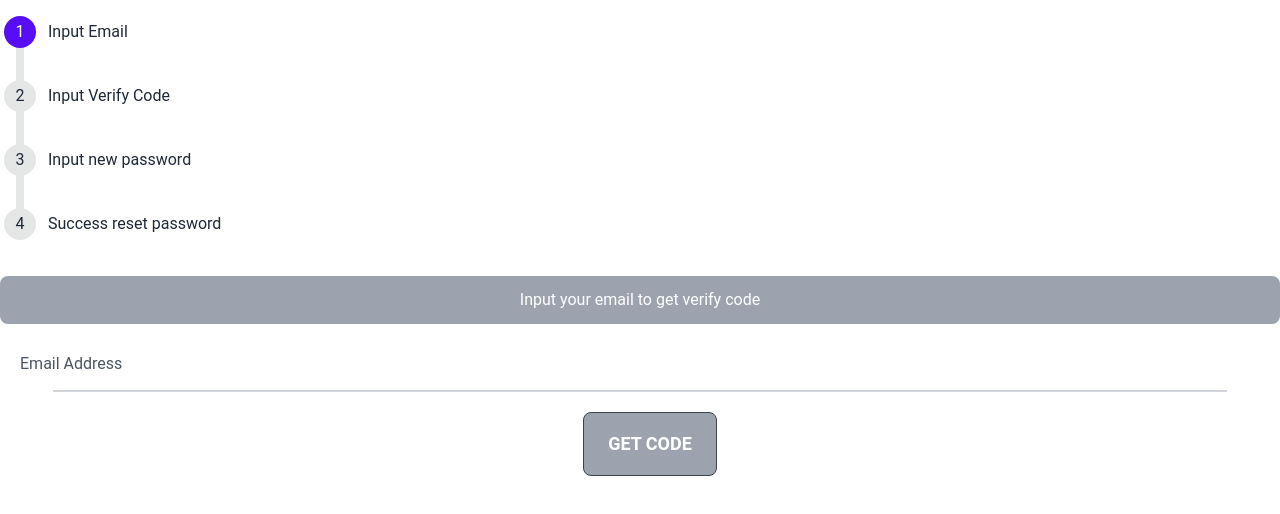
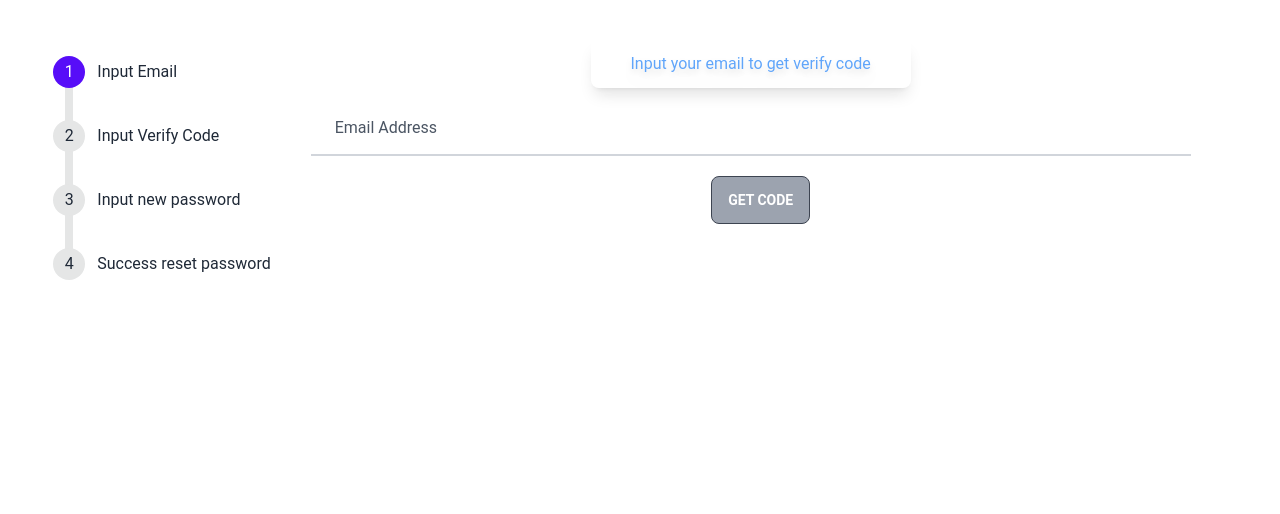
Before and after one commit to Ulvy2022/job_poster, a Vue app in the folder frontend/: page /resetPsw in a window 1280 px wide. Shown: the top 514 px of the page. Built offline with nearby package versions, Linux system fonts and the light colour scheme.

Commit message:
#7 : reset password '

```diff
--- a/frontend/src/components/login/loginForm.vue
+++ b/frontend/src/components/login/loginForm.vue
@@ -50,13 +50,13 @@
                                 id="exampleCheck3" checked />
                             <label class="form-check-label inline-block text-gray-800" for="exampleCheck2">Show password</label>
                         </div>
-                        <button class="text-blue-600" @click="show_register">
+                        <!-- <button class="text-blue-600" @click="show_register">
                             Register
-                        </button>
+                        </button> -->
 
                         <a
                              @click="forgotPassword"
-                            class="text-blue-600 hover:text-blue-700 focus:text-blue-700 active:text-blue-800 duration-200 transition ease-in-out">Forgot
+                            class="cursor-pointer hover:underline hover:underline-offset-1 text-blue-600 hover:text-blue-700 focus:text-blue-700 active:text-blue-800 duration-200 transition ease-in-out">Forgot
                         password?</a>
                     </div>
 
--- a/frontend/src/components/stepResetPsw/stepForm.vue
+++ b/frontend/src/components/stepResetPsw/stepForm.vue
@@ -1,11 +1,15 @@
 <template>
+    <div class="w-full lg:flex justify-center mt-10">
             <ul class="steps steps-vertical mb-5">
                 <li class="step step-primary">Input Email</li>
                 <li class="step " :class="{'step-primary':step2}">Input Verify Code</li>
                 <li class="step" :class="{'step-primary':step3}">Input new password</li>
                 <li class="step" :class="{'step-primary':step4}">Success reset password</li>
             </ul>
-    <p class="w-full p-3 bg-gray-400 text-white text-center rounded-lg mb-5">{{text}}</p>
+            <div class="w-3/4">
+                    <div class="w-full lg:flex justify-center ">
+                        <p class="w-full lg:w-1/3  p-3 drop-shadow-lg shadow-lg text-blue-400 text-center rounded-lg mb-5">{{text}}</p>
+                    </div>
                     <!-- step 1 -->
                     <div class="relative w-full flex justify-center items-center" v-if="!step1Form">
                         <input autocomplete="off" id="email" name="email" type="text"
@@ -14,14 +18,14 @@
                             v-model="email"
                             placeholder="Email address" />
                         <label for="email"
-            class="ml-5 absolute left-0 -top-3.5 text-gray-600 text-sm peer-placeholder-shown:text-base peer-placeholder-shown:text-gray-440 peer-placeholder-shown:top-2 transition-all peer-focus:-top-3.5 peer-focus:text-gray-600 peer-focus:text-sm">Email
+                            class="ml-5 lg:ml-16 absolute left-0 -top-3.5 text-gray-600 text-sm peer-placeholder-shown:text-base peer-placeholder-shown:text-gray-440 peer-placeholder-shown:top-2 transition-all peer-focus:-top-3.5 peer-focus:text-gray-600 peer-focus:text-sm">Email
                             Address</label>
                     </div>
                     <div class="w-full flex justify-center items-center mt-5" v-if="!step1Form">
                         <button @click="checkVerifyCode" v-if="!ifClickSendCode"
-            class="btn  sm:btn-sm md:btn-md lg:btn-lg md:ml-5 bg-gray-400">Get Code</button>
+                            class="btn  sm:btn-sm md:btn-md lg:btn-md md:ml-5 bg-gray-400">Get Code</button>
                         <button @click="checkVerifyCode" v-else
-            class="btn loading  sm:btn-sm md:btn-md lg:btn-lg md:ml-5 bg-gray-400 outline-hidden">Getting Code</button>
+                            class="btn loading  sm:btn-sm md:btn-md lg:btn-md md:ml-5 bg-gray-400 outline-hidden">Getting Code</button>
                     </div>
 
                     <!-- step 2 -->
@@ -30,33 +34,35 @@
                             class="peer placeholder-transparent h-12 w-11/12 border-b-2 border-gray-300 text-gray-900 focus:outline-none focus:borer-rose-600"
                             v-model="verifyCode" placeholder="Verify Code" />
                         <label for="code"
-            class="ml-5 absolute left-0 -top-3.5 text-gray-600 text-sm peer-placeholder-shown:text-base peer-placeholder-shown:text-gray-440 peer-placeholder-shown:top-2 transition-all peer-focus:-top-3.5 peer-focus:text-gray-600 peer-focus:text-sm">Verify Code</label>
+                            class="ml-5 lg:ml-16  absolute left-0 -top-3.5 text-gray-600 text-sm peer-placeholder-shown:text-base peer-placeholder-shown:text-gray-440 peer-placeholder-shown:top-2 transition-all peer-focus:-top-3.5 peer-focus:text-gray-600 peer-focus:text-sm">Verify Code</label>
                     </div>
                     <div class="w-full flex justify-center items-center mt-5" v-if="step2Form">
                         <button @click="checkVerifyCode" v-if="!ifClickSendCode"
-            class="btn  sm:btn-sm md:btn-md lg:btn-lg md:ml-5 bg-gray-400">Verify Code</button>
+                            class="btn  sm:btn-sm btn-md md:ml-5 bg-gray-400">Verify Code</button>
                         <button @click="checkVerifyCode" v-else
-            class="btn loading  sm:btn-sm md:btn-md lg:btn-lg md:ml-5 bg-gray-400 outline-hidden">Verify Code</button>
+                            class="btn loading  sm:btn-sm btn-md md:ml-5 bg-gray-400 outline-hidden">Verify Code</button>
                     </div>
 
                     <!-- step 3 -->
-<div class="relative w-full flex justify-center items-center" v-if="step3Form">
+                <div class="relative w-full flex justify-center items-center lg:mb-7" v-if="step3Form">
                     <input autocomplete="off" id="password" name="password" type="text" @keyup.enter="resetNewPsw()"
                         class="peer placeholder-transparent h-12 w-11/12 border-b-2 border-gray-300 text-gray-900 focus:outline-none focus:borer-rose-600"
                         v-model="newPsw" placeholder="Email address" />
                     <label for="password"
-        class="ml-5 absolute left-0 -top-3.5 text-gray-600 text-sm peer-placeholder-shown:text-base peer-placeholder-shown:text-gray-440 peer-placeholder-shown:top-2 transition-all peer-focus:-top-3.5 peer-focus:text-gray-600 peer-focus:text-sm">New password</label>
+                        class="ml-5 lg:ml-16  absolute left-0 -top-3.5 text-gray-600 text-sm peer-placeholder-shown:text-base peer-placeholder-shown:text-gray-440 peer-placeholder-shown:top-2 transition-all peer-focus:-top-3.5 peer-focus:text-gray-600 peer-focus:text-sm">New password</label>
                 </div>
-<div class="relative w-full flex justify-center items-center" v-if="step3Form">
+                <div class="relative w-full flex justify-center items-center mb-5" v-if="step3Form">
                     <input autocomplete="off" id="password" name="password" type="text" @keyup.enter="resetNewPsw()"
                         class="peer placeholder-transparent h-12 w-11/12 border-b-2 border-gray-300 text-gray-900 focus:outline-none focus:borer-rose-600"
                         v-model="confirmPsw" placeholder="Email address" />
                     <label for="password"
-        class="ml-5 absolute left-0 -top-3.5 text-gray-600 text-sm peer-placeholder-shown:text-base peer-placeholder-shown:text-gray-440 peer-placeholder-shown:top-2 transition-all peer-focus:-top-3.5 peer-focus:text-gray-600 peer-focus:text-sm">Confirm password</label>
+                        class="ml-5 lg:ml-16  absolute left-0 -top-3.5 text-gray-600 text-sm peer-placeholder-shown:text-base peer-placeholder-shown:text-gray-440 peer-placeholder-shown:top-2 transition-all peer-focus:-top-3.5 peer-focus:text-gray-600 peer-focus:text-sm">Confirm password</label>
                 </div>
                     <div class="w-full flex justify-center items-center mt-5"  v-if="step3Form">
-        <button @click="resetNewPsw" v-if="!ifClickSendCode" class="btn  sm:btn-sm md:btn-md lg:btn-lg md:ml-5 bg-gray-400">Submit</button>
-        <button @click="resetNewPsw" v-else  class="btn loading  sm:btn-sm md:btn-md lg:btn-lg md:ml-5 bg-gray-400 outline-hidden">Submit</button>
+                        <button @click="resetNewPsw" v-if="!ifClickSendCode" class="btn  sm:btn-sm btn-md  md:ml-5 bg-gray-400">Submit</button>
+                        <button @click="resetNewPsw" v-else  class="btn loading  sm:btn-sm btn-md  md:ml-5 bg-gray-400 outline-hidden">Submit</button>
+                    </div>
+        </div>
     </div>
 </template>
 
```
Lines whose indentation alone changed are shown as unchanged.
